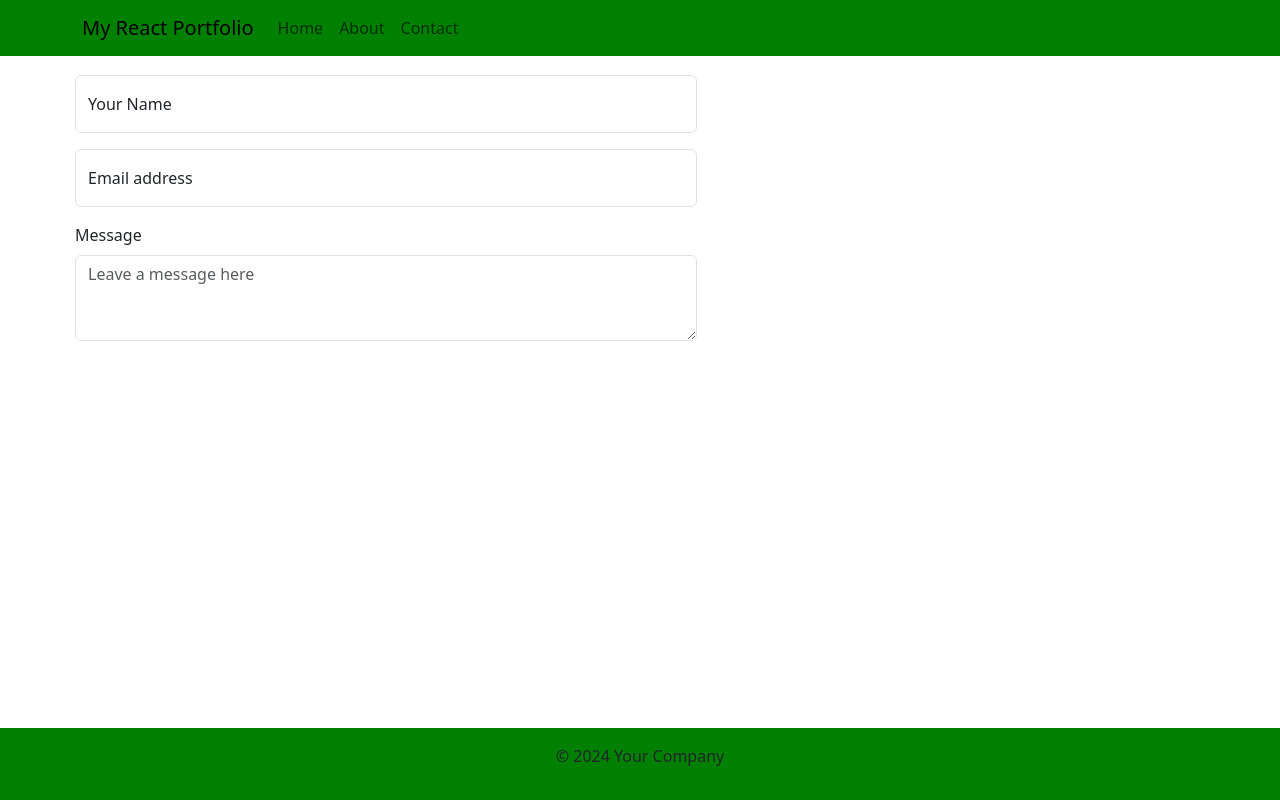
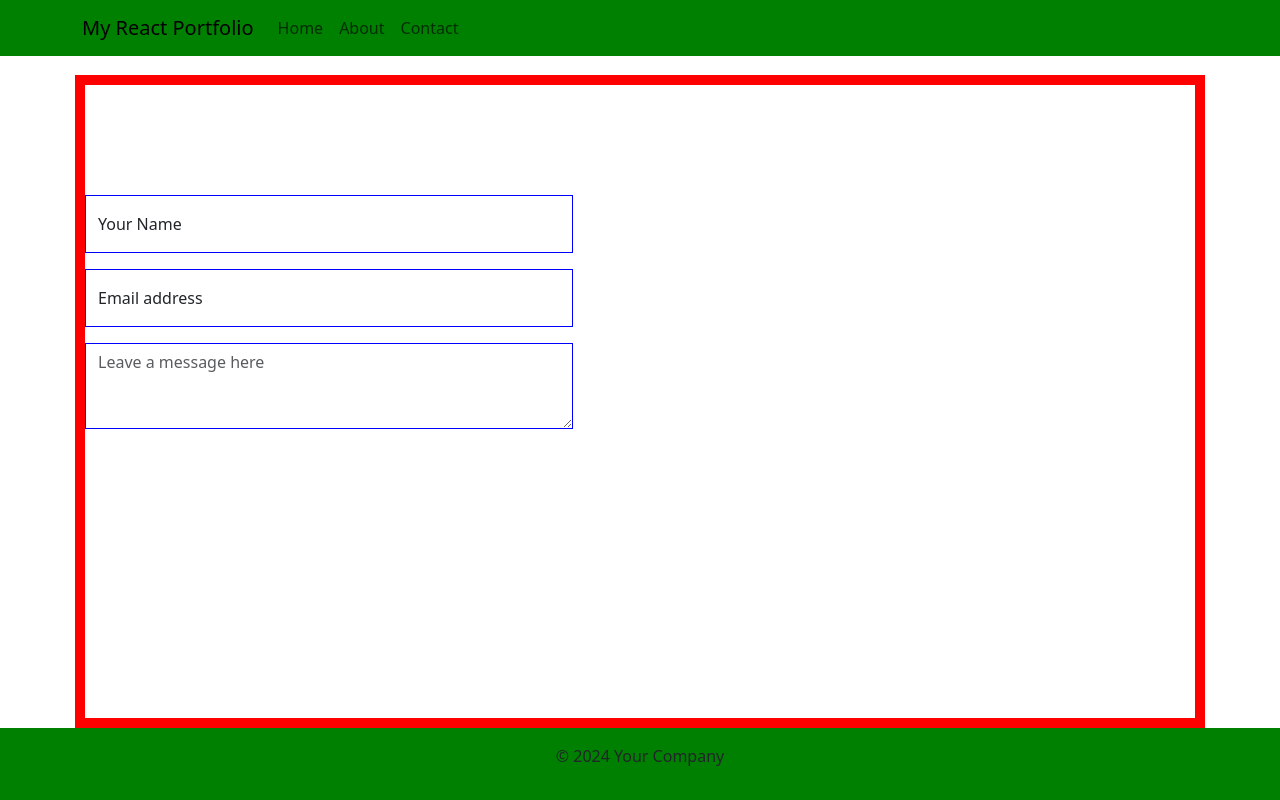
Before and after one commit to hamdishh/react-2-portfolio, a React app in the folder challenge/react-portfolio/: page /contact in a window 1280 px wide. Built offline with nearby package versions, Linux system fonts and the light colour scheme; the HTML template or start-up script is replaced by a standard one.

Commit message:
fixed padding for forms

```diff
--- a/challenge/react-portfolio/src/components/Pages/ContactMe.jsx
+++ b/challenge/react-portfolio/src/components/Pages/ContactMe.jsx
@@ -1,6 +1,6 @@
 import React from "react";
 import NavbarEl from "../../components/Navbar";
-import { FloatingLabel, Form } from 'react-bootstrap'; // Import FloatingLabel and Form components from react-bootstrap
+import { FloatingLabel, Form } from "react-bootstrap"; // Import FloatingLabel and Form components from react-bootstrap
 
 const Contact = () => {
   return (
@@ -22,11 +22,21 @@ const Contact = () => {
       </FloatingLabel>
 
       <Form.Group className="mb-3" controlId="exampleForm.ControlTextarea1">
-                <Form.Label>Message</Form.Label>
-                <Form.Control as="textarea" rows={3} placeholder="Leave a message here" />
+        {/* <Form.Label></Form.Label> */}
+        <Form.Control
+          as="textarea"
+          rows={3}
+          placeholder="Leave a message here"
+        />
       </Form.Group>
+
+
+
+
+
+
     </div>
   );
-}
+};
 
 export default Contact;
--- a/challenge/react-portfolio/src/index.css
+++ b/challenge/react-portfolio/src/index.css
@@ -78,11 +78,33 @@ button:focus-visible {
 .contact-container {
   flex: auto;
   margin: 75px 75px 0 75px
+
+}
+.contact-container {
+  padding-top: 110px;
+  border: 10px solid red;
 }
 
 .form-control {
   width: 55%;
+  border: 1px solid blue;
+
 }
+
+.contact-container .form-control {
+  border-radius: 0;
+}
+
+/* Adjusting form width */
+.contact-container .form-control,
+.contact-container .form-label {
+    width: 44%;
+}
+
+.contact-container #floatingNameInput .form-control {
+  width: 22%;
+}
+
 
 .project-container {
   display: flex;
```
Lines whose indentation alone changed are shown as unchanged.
